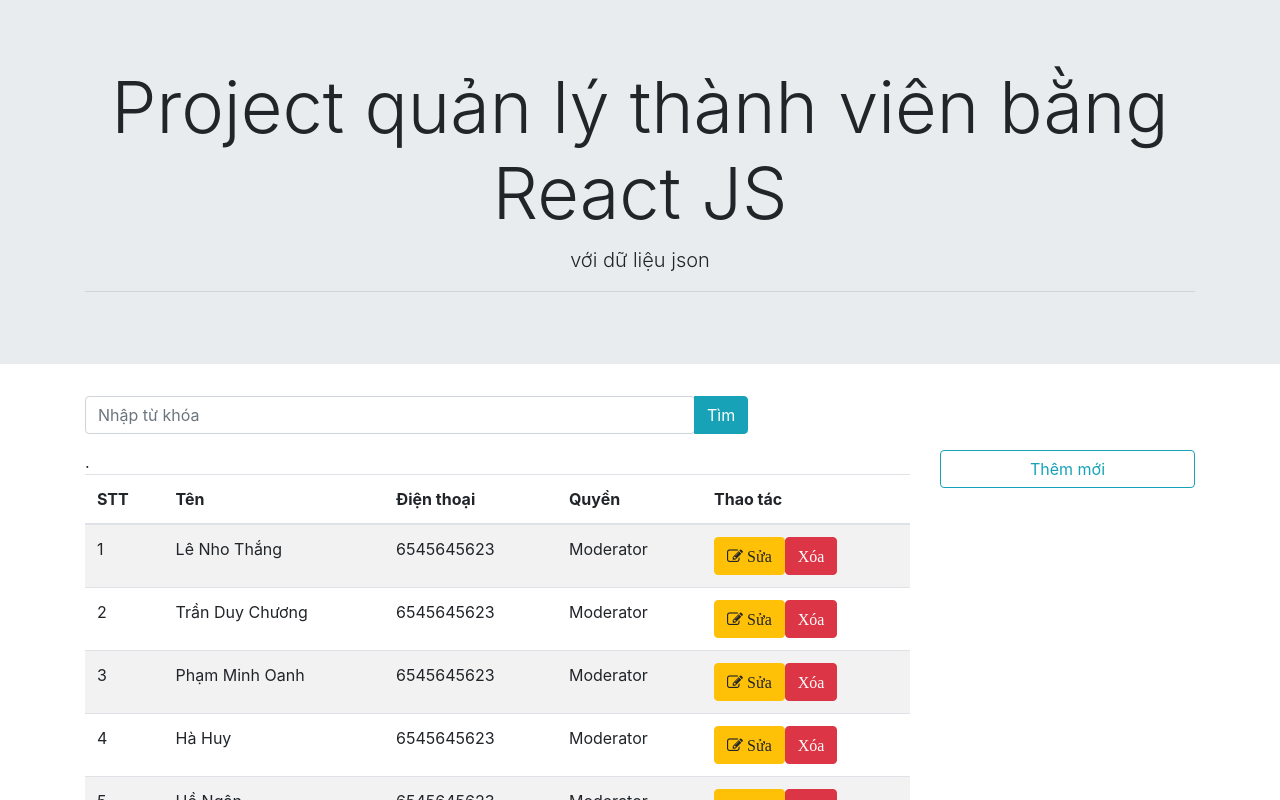
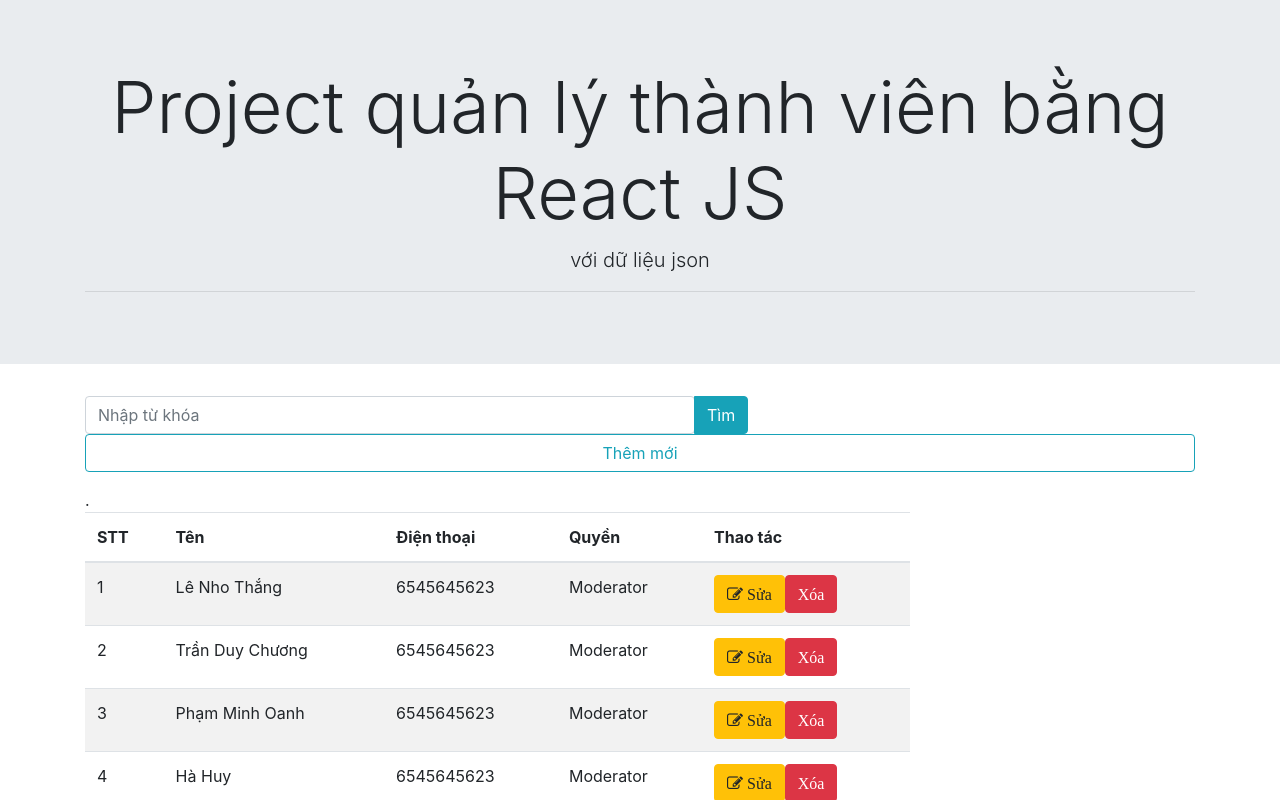
Before and after one commit to clc-thangle/React-Js, a React (Create React App) app: page / in a window 1280 px wide. Shown: the top 800 px of the page. Built offline with nearby package versions, Linux system fonts and the light colour scheme.

Commit message:
[PHAN-22] Thuc hanh ket noi cac Component cha con va Component ngang cap

```diff
--- a/src/Components/AddUser.js
+++ b/src/Components/AddUser.js
@@ -1,32 +1,12 @@
 import React, { Component } from 'react';
 
 class AddUser extends Component {
-    constructor(props) {
-        super(props);
-        this.state = {
-            trangThaiChinhSua : false
-        }
-    }
 
-    thayDoiTrangThai = () => {
-        this.setState({
-            trangThaiChinhSua: !this.state.trangThaiChinhSua
-        })
-    }
-
-    hienThiNut = () => {
-        if (this.state.trangThaiChinhSua===true) {
-            return <div className="btn btn-block btn-outline-secondary" onClick={()=>this.thayDoiTrangThai()}>Đóng lại</div>;
-        }
-        else {
-            return <div className="btn btn-block btn-outline-info" onClick={()=>this.thayDoiTrangThai()}>Thêm mới</div>;
-        }
-    }
-
-    hienThiForm = () => {
-        if (this.state.trangThaiChinhSua===true) {
+    kiemTraTrangThai  = () => {
+        if(this.props.hienThiForm === true)
+        {
             return (
-                <div className="card mb-3 mt-2" style={{maxWidth: '18rem'}}>
+                <div className="card border-primary mb-3 mt-2" style={{maxWidth: '18rem'}}>
                     <div className="card-header">Thêm mới user vào hệ thống</div>
                     <div className="card-body">
                         <div className="form-group">
@@ -48,17 +28,16 @@
                         </div>
                     </div>
                 </div>
-            );
+            )
         }
-
     }
 
     render() {
+
         return (
             <div className="col-3">
             <div>
-                {this.hienThiNut()}
-                {this.hienThiForm()}
+                    {this.kiemTraTrangThai()}
             </div>
           </div>
 
--- a/src/Components/App.js
+++ b/src/Components/App.js
@@ -5,6 +5,20 @@
 import AddUser from './AddUser';
 
 class App extends Component {
+
+    constructor(props) {
+        super(props);
+        this.state = {
+            hienThiForm : false
+        }
+    }
+
+    doiTrangThai  = () => {
+        this.setState({
+            hienThiForm: !this.state.hienThiForm
+        });
+    }
+
     render() {
         return (
             <div>
@@ -12,9 +26,9 @@
                 <div className="searchForm">
                     <div className="container">
                         <div className="row">
-                            <Search/>
+                            <Search ketNoi={() => this.doiTrangThai()} hienThiForm = {this.state.hienThiForm} />
                             <TableData/>
-                            <AddUser/>
+                            <AddUser hienThiForm={this.state.hienThiForm}/>
                         </div>
                     </div>
                 </div>
--- a/src/Components/Search.js
+++ b/src/Components/Search.js
@@ -1,13 +1,28 @@
 import React, { Component } from 'react';
 
 class Search extends Component {
+
+  hienThiNut  = () => {
+    if(this.props.hienThiForm === true)
+    {
+      return <div className="btn btn-block btn-outline-secondary" onClick={() =>this.props.ketNoi()}> Đóng lại </div>
+    }
+    else
+    {
+      return <div className="btn btn-block btn-outline-info" onClick={() =>this.props.ketNoi()}> Thêm mới </div>
+    }
+  }
+
   render() {
     return (
       <div className="col-12">
         <div className="form-group">
           <div className="btn-group">
-      <input type="text" className="form-control" placeholder="Nhập từ khóa" style={{width: '610px'}} />
+            <input type="text" className="form-control" placeholder="Nhập từ khóa" style={{ width: '610px' }} />
             <div className="btn btn-info"> Tìm </div>
+          </div>
+          <div className="btn-group1">
+            {this.hienThiNut()}
           </div>
         </div>
       </div>
```
Lines whose indentation alone changed are shown as unchanged.
